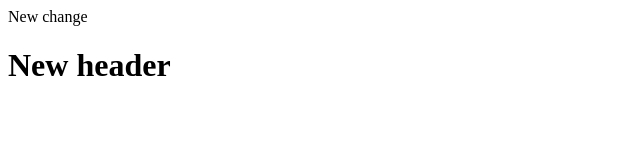
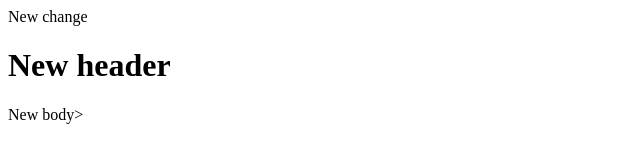
Before and after one commit to SergeyGerasimov/git_test, a plain HTML site: page index.html in a window 1280 px wide. Shown: the full height of the page, 0-640 px from the left. Drawn offline with Linux system fonts and the light colour scheme.

Commit message:
with automatic stagings

```diff
--- a/index.html
+++ b/index.html
@@ -1,2 +1,3 @@
 <html>New change</html>
 <h1>New header</h1>
+<body>New body</body>>
```
